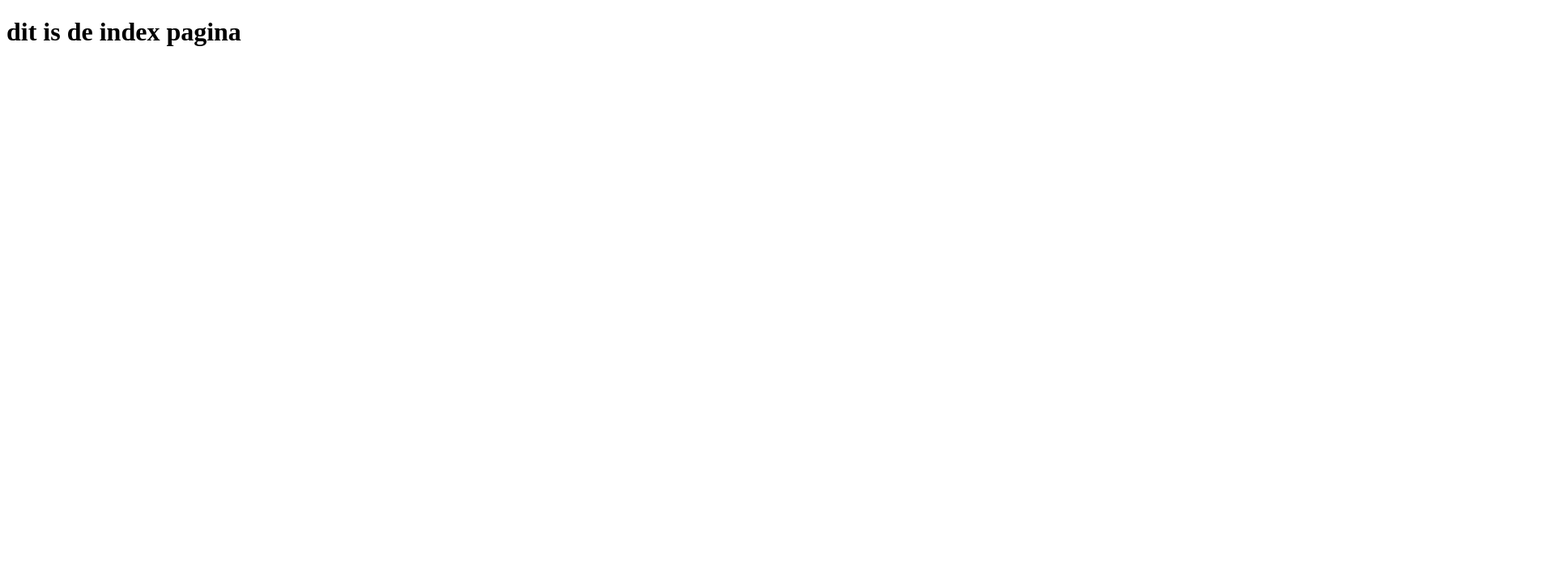
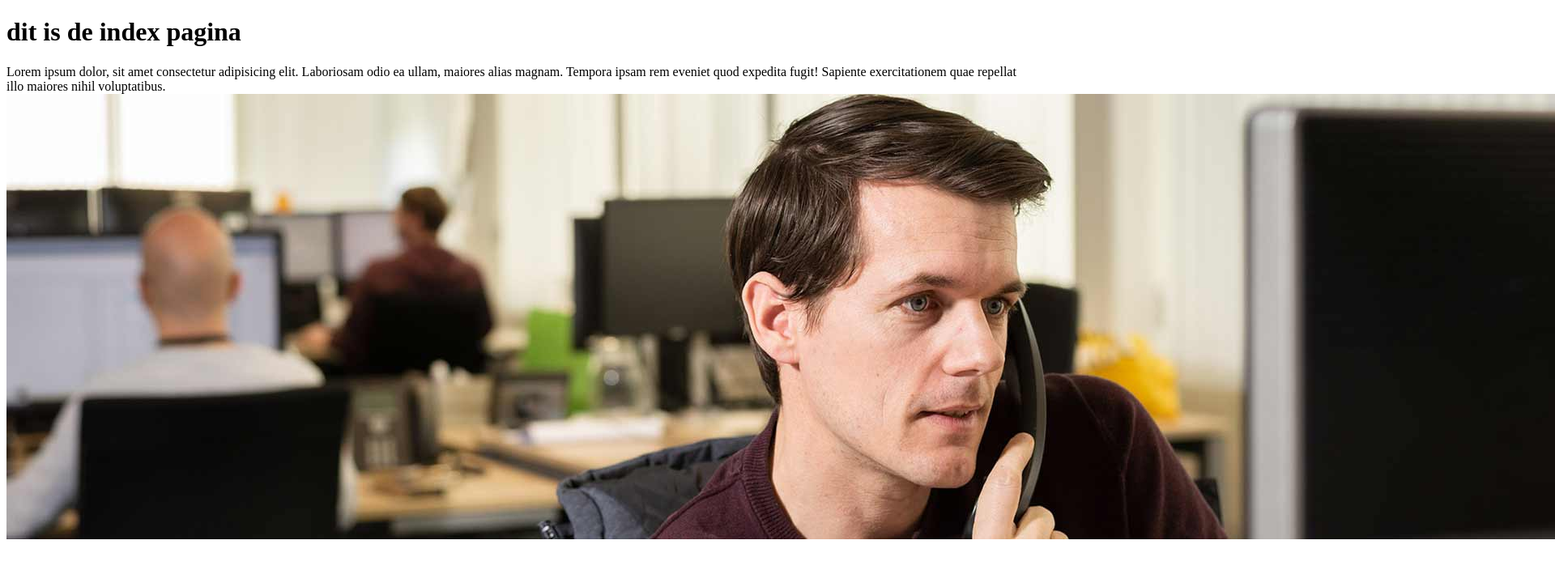
Before and after one commit to AG-rikdekyvere/test01, a plain HTML site: page index.html in a window 1280 px wide. Shown: the whole page at 81% size, 1920 px wide, since content can reach past the window. Drawn offline with Linux system fonts and the light colour scheme.

Commit message:
Aanpassing-index

```diff
--- a/index.html
+++ b/index.html
@@ -8,5 +8,7 @@
 </head>
 <body>
     <h1>dit is de index pagina</h1>
+    Lorem ipsum dolor, sit amet consectetur adipisicing elit. Laboriosam odio ea ullam, maiores alias magnam. Tempora ipsam rem eveniet quod expedita fugit! Sapiente exercitationem quae repellat illo maiores nihil voluptatibus.
+    <img src="images/hero-1.jpg" alt="hero afbeelding 1">
 </body>
 </html>
```
Also changed, not shown: diensten.html (+1 -0 lines).
